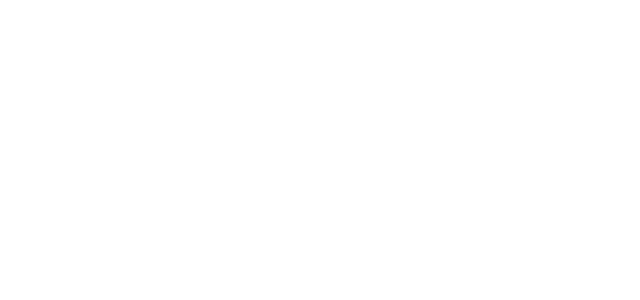
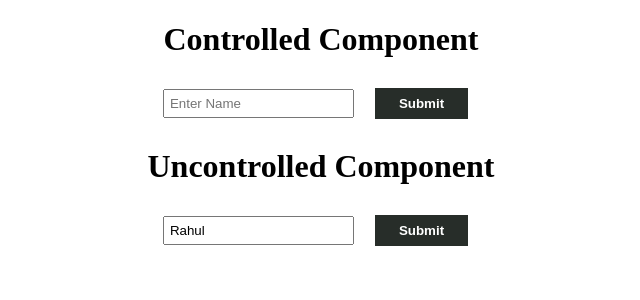
Before and after one commit to heyRahull/React-Tutorial, a React (Create React App) app: page / in a window 1280 px wide. Shown: the top 300 px of the page, without its empty margins (319-959 px from the left). Built offline with nearby package versions, Linux system fonts and the light colour scheme.

Commit message:
Controlled & Uncontrolled Components

```diff
--- a/src/App.js
+++ b/src/App.js
@@ -1,7 +1,14 @@
 import "./App.css";
+import Controlled from "./Controlled";
+import UnControlled from "./UnControlled";
 
 function App() {
-  return <div className="App"></div>;
+  return (
+    <div className="App">
+      <Controlled />
+      <UnControlled />
+    </div>
+  );
 }
 
 export default App;
--- /dev/null
+++ b/src/Controlled.js
@@ -0,0 +1,22 @@
+import React, { useState } from "react";
+
+function Controlled() {
+  const [inputValue, setInputValue] = useState("");
+  const handleSubmit = () => {
+    console.log(inputValue);
+  };
+  return (
+    <div>
+      <h1>Controlled Component</h1>
+      <input
+        type="text"
+        placeholder="Enter Name"
+        value={inputValue}
+        onChange={(e) => setInputValue(e.target.value)}
+      />
+      <button onClick={handleSubmit}>Submit</button>
+    </div>
+  );
+}
+
+export default Controlled;
--- /dev/null
+++ b/src/UnControlled.js
@@ -0,0 +1,16 @@
+import React, { useRef } from "react";
+
+const UnControlled = () => {
+  const handleSubmit = () => {
+    console.log(inputRef.current.value);
+  };
+  const inputRef = useRef();
+  return (
+    <div>
+      <h1>Uncontrolled Component</h1>
+      <input ref={inputRef} type="text" defaultValue={"Rahul"} />
+      <button onClick={handleSubmit}>Submit</button>
+    </div>
+  );
+};
+export default UnControlled;
```
